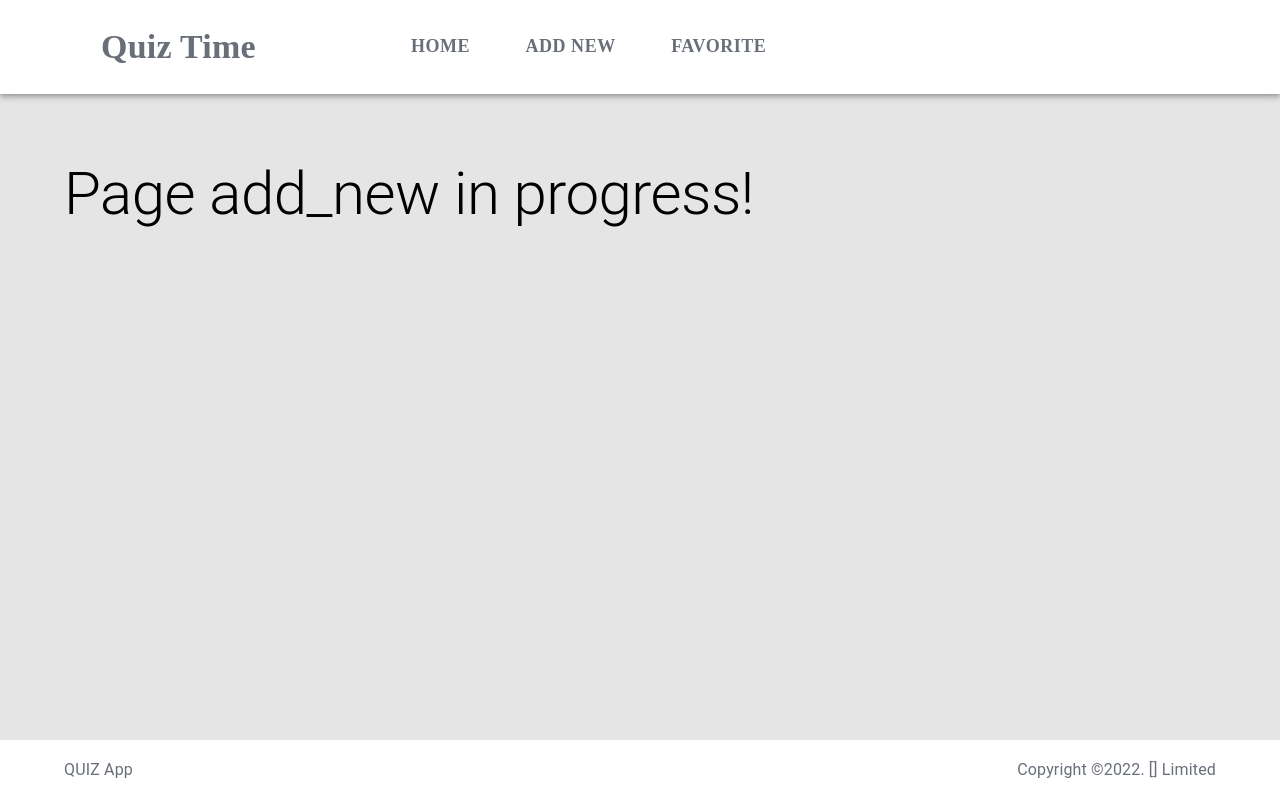
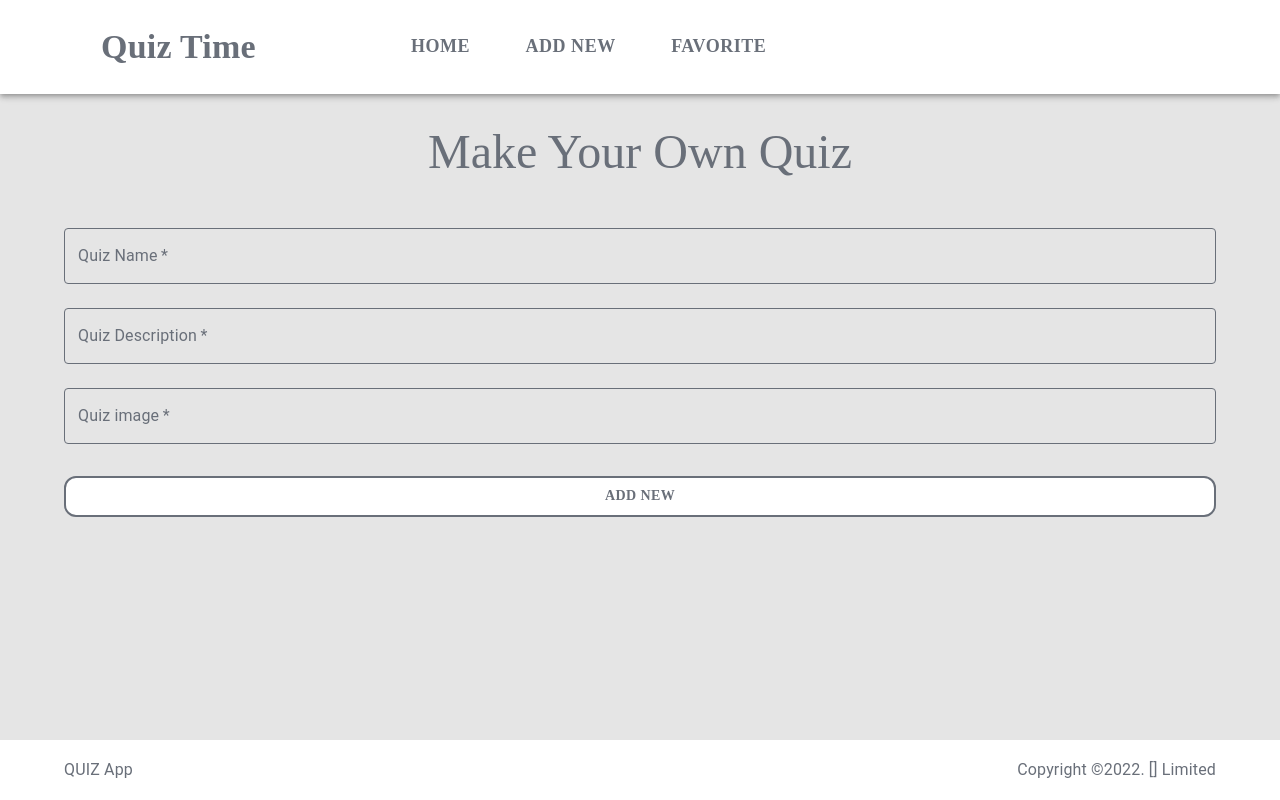
Before and after one commit to Melan1408/QuizApp, a React (Create React App) app: page /add_new in a window 1280 px wide. Built offline with nearby package versions, Linux system fonts and the light colour scheme.

Commit message:
final/final-fix

```diff
--- a/package.json
+++ b/package.json
@@ -16,6 +16,7 @@
     "react": "^18.2.0",
     "react-countdown": "^2.3.5",
     "react-dom": "^18.2.0",
+    "react-hook-form": "^7.43.9",
     "react-redux": "^8.0.5",
     "react-router-dom": "^6.9.0",
     "react-scripts": "5.0.1",
--- a/src/api/api.js
+++ b/src/api/api.js
@@ -2,6 +2,8 @@ import axios from './server';
 
 const quizes = {
   fetch: () => axios.get('/quizes').then((data) => data),
+  post: (quiz) => axios.post('/quizes', quiz).then((data) => data),
+  put: (quiz) => axios.put(`/quizes/${quiz.id}`, quiz).then((data) => data),
 };
 
 const quiz = {
--- /dev/null
+++ b/src/components/Form/InputText.jsx
@@ -0,0 +1,57 @@
+import React from 'react';
+import { Controller } from 'react-hook-form';
+import { styled, TextField } from '@mui/material';
+
+const FormTextField = styled(TextField)({
+  '& label.Mui-focused': {
+    color: '#696F79',
+  },
+  '& .MuiInput-underline:after': {
+    borderBottomColor: '#696F79',
+  },
+  '& .MuiInputLabel-root': {
+    color: '#696F79',
+  },
+  '& .MuiOutlinedInput-root': {
+    '& fieldset': {
+      borderColor: '#696F79',
+    },
+    '&:hover fieldset': {
+      borderColor: '#696F79',
+    },
+    '&.Mui-focused fieldset': {
+      borderColor: '#696F79',
+    },
+  },
+});
+
+export function InputText({
+  control,
+  name,
+  defaultValue = '',
+  label,
+  rules,
+  ...props
+}) {
+  return (
+    <Controller
+      control={control}
+      name={name}
+      defaultValue={defaultValue}
+      rules={rules}
+      render={(({ field: { onChange, value, ref }, fieldState: { error } }) => (
+        <FormTextField
+          type='text'
+          label={label}
+          value={value}
+          inputRef={ref}
+          onChange={onChange}
+          margin='normal'
+          error={!!error}
+          helperText={error ? error.message : ''}
+          {...props}
+        />
+      ))}
+    />
+  );
+}
--- a/src/components/QuizCard.jsx
+++ b/src/components/QuizCard.jsx
@@ -6,19 +6,25 @@ import {
   CardMedia,
   Typography,
   Grid,
+  IconButton,
 } from '@mui/material';
+import { useDispatch } from 'react-redux';
+import FavoriteTwoToneIcon from '@mui/icons-material/FavoriteTwoTone';
 import { Link } from 'react-router-dom';
+import { quizesThunks } from '../store/modules/quizes';
 import BasicModal from './Modals/BasicModal';
 import BasicButton from './styled/BasicButton';
 
 const QuizCard = ({ quiz }) => {
   const [modalOpen, setModalOpen] = useState(false);
-  const func = {
-    modalOpen: () => setModalOpen(true),
-    modalClose: () => setModalOpen(false),
+  const [favorite, setFavorite] = useState(quiz.favorite);
+  const dispatch = useDispatch();
+  const handleFavorite = () => {
+    setFavorite(!favorite);
+    (async () => {
+      await dispatch(quizesThunks.putQuiz({ ...quiz, favorite: !favorite }, quiz.id));
+    })();
   };
-
-  const handleClick = (funcName) => func[funcName];
 
   return (
     <Grid item xs={12} sm={6} md={4}>
@@ -39,18 +45,24 @@ const QuizCard = ({ quiz }) => {
         </CardContent>
         <CardActions>
           <BasicButton variant='h6' component={Link} to={`/${quiz.name.toLowerCase()}`} sx={{
-            mr: '10px',
-            p: '7px 10px',
+            mr: '8px',
+            p: '7px 5px',
           }}>
-            Go to Quiz
+            Open
           </BasicButton>
-          <BasicButton variant='h6' size='small' onClick={handleClick('modalOpen')} sx={{
-            p: '7px 10px',
+          <BasicButton variant='h6' size='small' onClick={() => setModalOpen(true)} sx={{
+            p: '7px 5px',
           }}>
             Show More
           </BasicButton>
+          <IconButton sx={{
+            color: quiz.favorite ? 'red' : 'inherit',
+            '&:hover': { backgroundColor: '#ABB8C3' },
+          }} onClick={handleFavorite}>
+            <FavoriteTwoToneIcon />
+          </IconButton>
         </CardActions>
-        <BasicModal open={modalOpen} handleClickClose={handleClick('modalClose')} quiz={quiz} />
+        <BasicModal open={modalOpen} handleClickClose={() => setModalOpen(false)} quiz={quiz} />
       </Card>
     </Grid>
   );
--- /dev/null
+++ b/src/components/constants/rules.js
@@ -0,0 +1,21 @@
+export const rulesText = {
+  required: (field) => `${field} is required!`,
+  minLength: (lenght) => `At least ${lenght} characters`,
+  maxLength: (lenght) => `Less than ${lenght} characters`,
+};
+
+export const quizRules = {
+  quizName: {
+    required: { value: true, message: rulesText.required('Quiz name') },
+    minLength: { value: 3, message: rulesText.minLength(3) },
+    maxLength: { value: 15, message: rulesText.maxLength(15) },
+  },
+  description: {
+    required: { value: true, message: rulesText.required('Quiz Description') },
+    minLength: { value: 20, message: rulesText.minLength(20) },
+    maxLength: { value: 100, message: rulesText.maxLength(60) },
+  },
+  image: {
+    required: { value: true, message: rulesText.required('Quiz image') },
+  },
+};
--- a/src/pages/Create.jsx
+++ b/src/pages/Create.jsx
@@ -1,17 +1,94 @@
 import React from 'react';
-import { Container, Box, Typography } from '@mui/material';
-import { useLocation } from 'react-router-dom';
+import { useForm } from 'react-hook-form';
+import {
+  Box,
+  styled,
+  Stack,
+  Container,
+} from '@mui/material';
+import { useDispatch } from 'react-redux';
+import BasicText from '../components/styled/BasicText';
+import BasicButton from '../components/styled/BasicButton';
+import { quizRules } from '../components/constants/rules';
+import { quizesThunks } from '../store/modules/quizes';
+import { InputText } from '../components/Form/InputText';
+
+const FormStyled = styled(Box)(({ theme }) => ({
+  display: 'flex',
+  flexDirection: 'column',
+  justifyContent: 'center',
+  alignItems: 'center',
+  width: '100%',
+  height: 'auto',
+  [theme.breakpoints.down('sm')]: {
+    width: '100%',
+  },
+}));
+
+const FormStack = styled(Stack)(({ theme }) => ({
+  display: 'flex',
+  flexDirection: 'column',
+  justifyContent: 'center',
+  alignItems: 'center',
+  width: '100%',
+  height: 'auto',
+  marginBottom: theme.spacing(3),
+  [theme.breakpoints.down('sm')]: {},
+  '& > *:last-of-type': {
+    marginBottom: theme.spacing(4),
+  },
+}));
 
 const Create = () => {
-  const { pathname } = useLocation();
+  const { control, handleSubmit, getValues } = useForm();
+  const dispatch = useDispatch();
+  const onSubmit = () => {
+    (async () => {
+      await dispatch(quizesThunks.postQuiz(getValues()));
+    })();
+  };
 
-  return (<Box>
-    <Container sx={{ p: 8 }}>
-      <Typography variant='h2'>
-        Page {pathname.slice(1)} in progress!
-      </Typography>
-    </Container >
-  </Box>
+  return (
+  <Container maxWidth="lg" sx={{ p: '30px 24px' }}>
+    <FormStyled>
+      <FormStack>
+        <BasicText variant='h3' textAlign='center'>
+          Make Your Own Quiz
+        </BasicText>
+        <InputText
+          fullWidth
+          required
+          control={control}
+          rules={quizRules.quizName}
+          name='name'
+          label='Quiz Name'
+          variant='outlined'
+          />
+         <InputText
+          fullWidth
+          required
+          control={control}
+          rules={quizRules.description}
+          name='description'
+          label='Quiz Description'
+          variant='outlined'
+          />
+          <InputText
+          fullWidth
+          required
+          control={control}
+          rules={quizRules.image}
+          name='image'
+          label='Quiz image'
+          variant='outlined'
+          />
+        <BasicButton fullWidth onClick={handleSubmit(onSubmit)}>
+          Add New
+        </BasicButton>
+      </FormStack>
+    </FormStyled>
+    </Container>
   );
 };
+
 export default Create;
--- a/src/pages/Favorite.jsx
+++ b/src/pages/Favorite.jsx
@@ -1,17 +1,26 @@
 import React from 'react';
-import { Container, Box, Typography } from '@mui/material';
-import { useLocation } from 'react-router-dom';
+import { useSelector } from 'react-redux';
+import { Grid, Container, Box } from '@mui/material';
+import QuizCard from '../components/QuizCard';
 
 const Favorite = () => {
-  const { pathname } = useLocation();
+  const { quizes } = useSelector((state) => state.quizesReducer);
+  const favoriteQuizes = quizes.filter((quiz) => quiz.favorite);
 
-  return (<Box>
-    <Container sx={{ p: 8 }}>
-      <Typography variant='h2'>
-        Page {pathname.slice(1)} in progress!
-      </Typography>
-    </Container >
-  </Box>
+  return (
+    <>
+      <Box>
+        <Container sx={{ p: '30px 24px' }}>
+          <Grid container spacing={{ xs: 2, md: 3 }}>
+            {favoriteQuizes.map((quiz, index) => (
+              <QuizCard
+                key={index}
+                quiz={quiz}
+              />))}
+          </Grid>
+        </Container >
+      </Box>
+    </>
   );
 };
 export default Favorite;
--- a/src/store/modules/quizes/reducer.js
+++ b/src/store/modules/quizes/reducer.js
@@ -15,7 +15,6 @@ export const quizesSlice = createSlice({
   reducers: {},
   extraReducers: (builder) => {
     builder.addCase(quizesActions.filterQuizes, (state, { payload }) => {
-      console.log(payload);
       if (payload === '') state.filterQuizes = state.quizes;
       else state.filterQuizes = state.quizes.filter((quiz) => quiz.name.toLowerCase().indexOf(payload) > -1);
     });
@@ -23,6 +22,14 @@ export const quizesSlice = createSlice({
       state.quizes = payload;
       state.filterQuizes = payload;
     });
+    builder.addCase(quizesThunks.postQuiz.fulfilled, (state, { payload }) => {
+      state.quizes.push(payload);
+      state.filterQuizes.push(payload);
+    });
+    builder.addCase(quizesThunks.putQuiz.fulfilled, (state, { payload }) => {
+      state.quizes[payload.id - 1] = payload;
+      state.filterQuizes[payload.id - 1] = payload;
+    });
   },
 });
 
--- a/src/store/modules/quizes/thunks.js
+++ b/src/store/modules/quizes/thunks.js
@@ -7,6 +7,18 @@ const fetchQuizes = createAsyncThunk(`${moduleName}/fetchQuizes}`, async () => {
   return data;
 });
 
+const postQuiz = createAsyncThunk(`${moduleName}/postQuiz}`, async (quiz) => {
+  const { data } = await quizes.post(quiz);
+  return data;
+});
+
+const putQuiz = createAsyncThunk(`${moduleName}/putQuiz}`, async (quiz) => {
+  const { data } = await quizes.put(quiz);
+  return data;
+});
+
 export default {
   fetchQuizes,
+  postQuiz,
+  putQuiz,
 };
```
Also changed, not shown: 1 other file (tests, documents, lock files or other folders).
